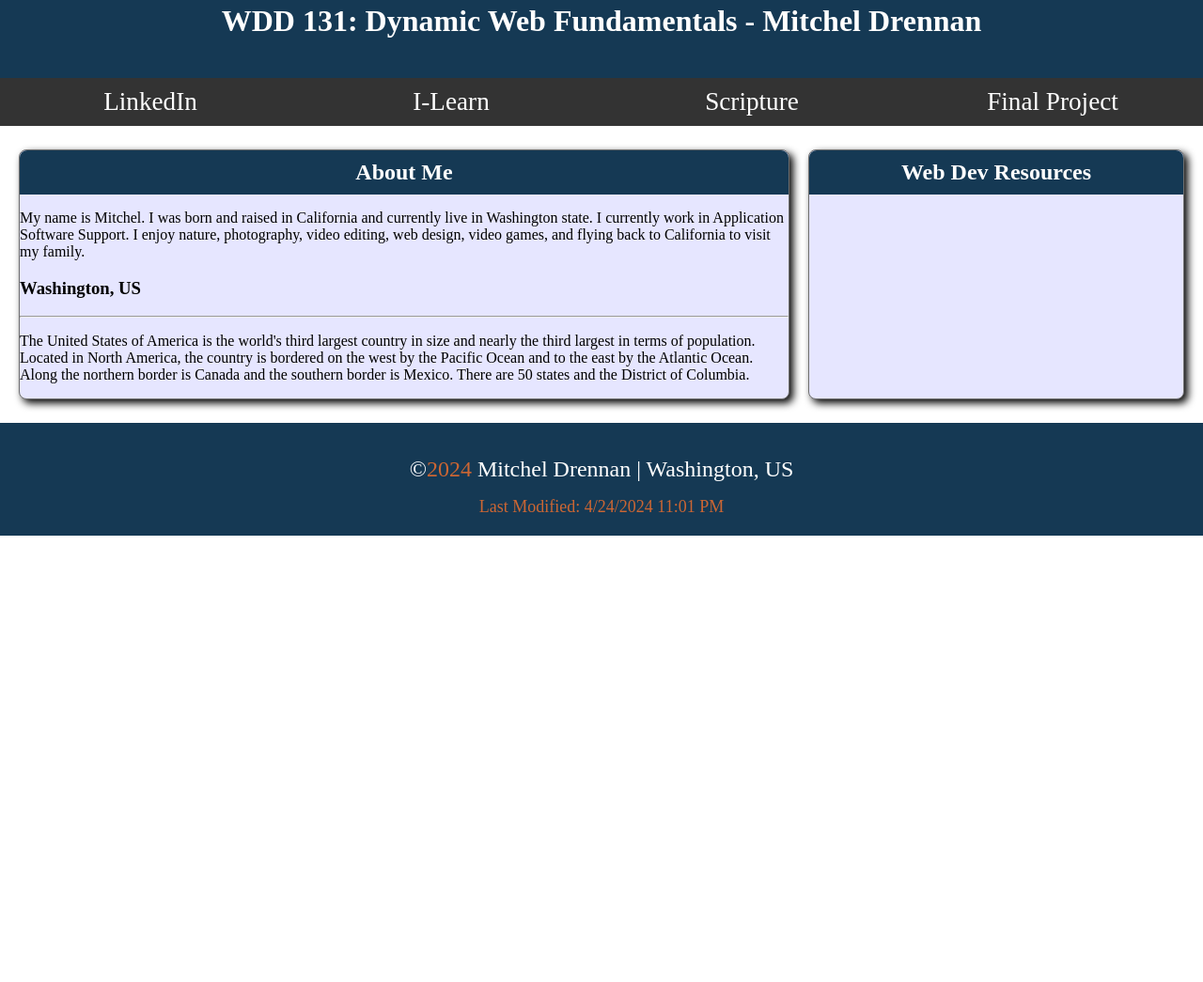
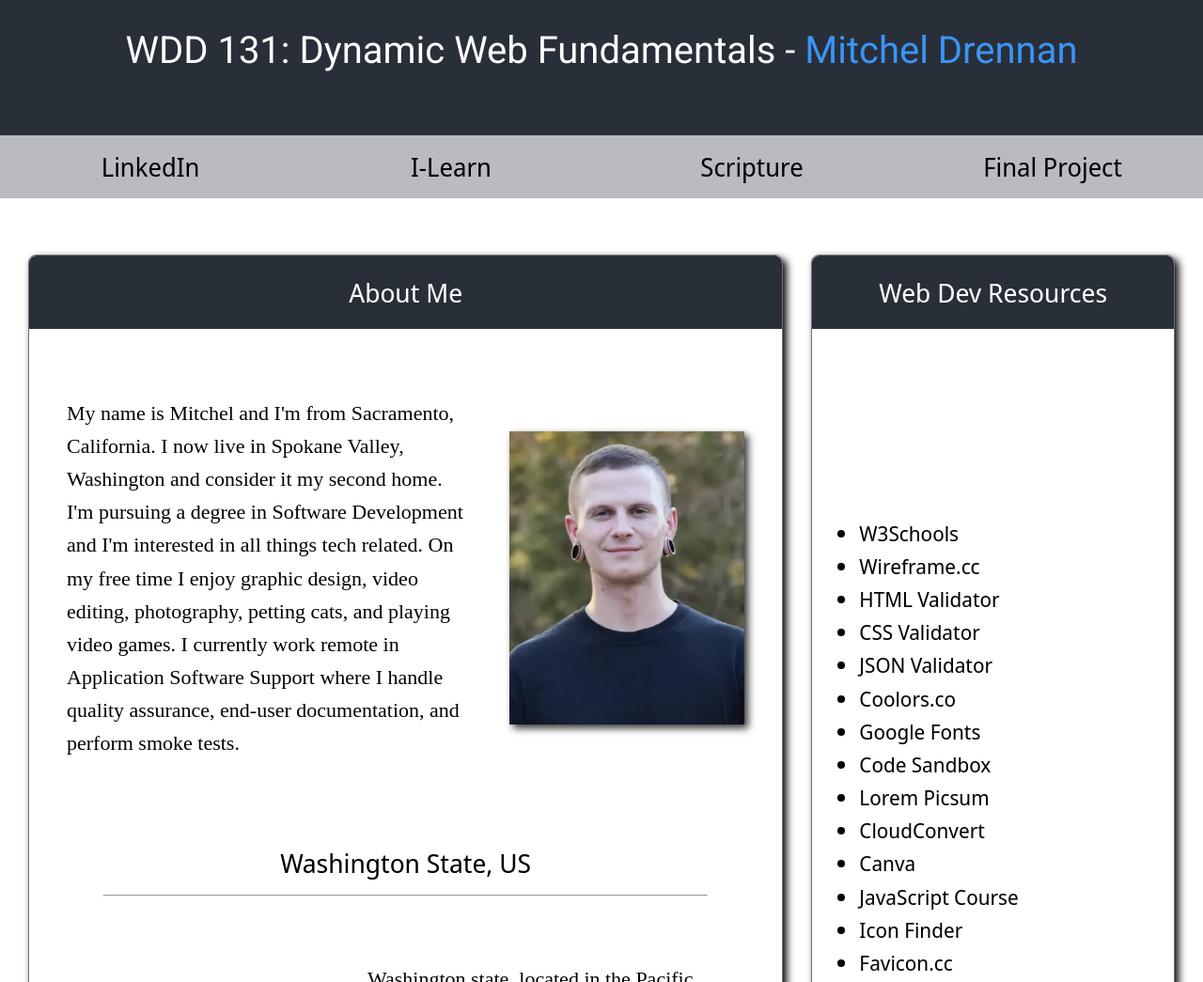
Before and after one commit to mdrennan91/wdd131, a plain HTML site: page index.html in a window 1280 px wide. Shown: the part 37-1082 px from the top of the page at 94% size. Before the commit the page ends 800 px from the top, so only its background shows below. Drawn offline with Linux system fonts and the light colour scheme.

Commit message:
Home page v2

```diff
--- a/index.html
+++ b/index.html
@@ -5,12 +5,12 @@
     <meta name="viewport" content="width=device-width, initial-scale=1.0">
     <title>WDD 131 - Dynamic Web Fundamentals - Mitchel Drennan</title>
     <meta name="author" content="Mitchel Drennan">
-    <meta name="description" content="WDD 131 - Dynamic Web Fundamentals - Mitchel Drennan. This portal serves as a central hub for accessing course assignments and activities.">
+    <meta name="description" content="WDD 131 - Dynamic Web Fundamentals - Mitchel Drennan. This portal serves as a central hub for accessing my personal links and also web dev resource links.">
     <link rel="stylesheet" href="styles/base.css">
 </head>
 <body>
     <header>
-        <h1>WDD 131: Dynamic Web Fundamentals - Mitchel Drennan</h1>
+        <h1>WDD 131: Dynamic Web Fundamentals - <span class="name">Mitchel Drennan</span></h1>
     </header>
     <nav>
         <div class="navbar">
@@ -23,17 +23,42 @@
     <main>
         <section class="card1">
             <h2>About Me</h2>
-            <p>My name is Mitchel. I was born and raised in California and currently live in Washington state. I currently work in Application Software Support.
-                I enjoy nature, photography, video editing, web design, video games, and flying back to California to visit my family.
-            </p>
-            <h3>Washington, US</h3>
+            <div class="profile-section">
+                <p>My name is Mitchel and I'm from Sacramento, California. I now live in Spokane Valley, Washington and consider it my second home.
+                    I'm pursuing a degree in Software Development and I'm interested in all things tech related. On my free time I enjoy graphic design, video editing, photography, petting cats, and playing video games.
+                    I currently work remote in Application Software Support where I handle quality assurance, end-user documentation, and perform smoke tests.
+                </p>
+                <img src="images/mitchel_img.webp" alt="my selfie"  width="366" height="457">
+            </div>
+            <h3>Washington State, US</h3>
             <hr>
-            <p>The United States of America is the world's third largest country in size and nearly the third largest in terms of population.
-                Located in North America, the country is bordered on the west by the Pacific Ocean and to the east by the Atlantic Ocean.
-                Along the northern border is Canada and the southern border is Mexico. There are 50 states and the District of Columbia.</p>
+            <div class="info-section">
+                <img src="images/flag.webp" alt="american flag image"  width="300" height="178">
+                <p>Washington state, located in the Pacific Northwest of the United States, is distinguished by its diverse landscapes, ranging from the Pacific coastline to mountain ranges and fertile farmlands.
+                    Approximately 60% of Washington's residents live in the Seattle metropolitan area, the center of transportation, business, and industry, and home to an internationally renowned arts scene.
+                    The state is a leading lumber producer and is famous for its apples, cherries, and the production of wine.
+                    Washington's significant contributions to technology, aerospace, and a booming economy are juxtaposed with its vast areas of untouched wilderness, including national parks like Olympic and Mount Rainier.
+                </p>
+            </div>
         </section>
         <section class="card2">
             <h2>Web Dev Resources</h2>
+            <ul>
+                <li><a href="https://www.w3schools.com/" target="_blank">W3Schools</a></li>
+                <li><a href="https://wireframe.cc/" target="_blank">Wireframe.cc</a></li>
+                <li><a href="https://validator.w3.org/#validate_by_input" target="_blank">HTML Validator</a></li>
+                <li><a href="https://jigsaw.w3.org/css-validator/#validate_by_input" target="_blank">CSS Validator</a></li>
+                <li><a href="https://jsonlint.com/" target="_blank">JSON Validator</a></li>
+                <li><a href="https://coolors.co/" target="_blank">Coolors.co</a></li>
+                <li><a href="https://fonts.google.com/" target="_blank">Google Fonts</a></li>
+                <li><a href="https://codesandbox.io/" target="_blank">Code Sandbox</a></li>
+                <li><a href="https://picsum.photos/" target="_blank">Lorem Picsum</a></li>
+                <li><a href="https://cloudconvert.com/login" target="_blank">CloudConvert</a></li>
+                <li><a href="https://www.canva.com/" target="_blank">Canva</a></li>
+                <li><a href="https://fireship.io/courses/javascript/" target="_blank">JavaScript Course</a></li>
+                <li><a href="https://www.iconfinder.com/" target="_blank">Icon Finder</a></li>
+                <li><a href="https://www.favicon.cc/?" target="_blank">Favicon.cc</a></li>
+            </ul>
         </section>
     </main>
     <footer>
--- a/styles/base.css
+++ b/styles/base.css
@@ -1,3 +1,5 @@
+@import url('https://fonts.googleapis.com/css2?family=Roboto&family=Noto+Sans+Display:ital,wght@0,100..900;1,100..900&family=Rock+Salt&display=swap');
+
 body,
 html {
     height: 100%;
@@ -5,8 +7,9 @@ html {
     padding: 0;
 }
 
+/* HEADER AND NAV */
 header {
-    background-color: #153954;
+    background-color: #292F38;
     color: white;
     text-align: center;
     padding: 20px 0;
@@ -16,6 +19,17 @@ header {
     justify-content: center;
 }
 
+header h1 {
+    font-size: 2.5rem;
+    font-family: 'roboto', sans-serif;
+    font-weight: 500;
+    padding: 20px 0;
+}
+
+.name {
+    color: #3995f7;
+}
+
 nav {
     margin: 0;
     padding: 0;
@@ -23,33 +37,37 @@ nav {
 
 .navbar {
     width: 100%;
-    background-color: #333333;
+    background-color: #b9bbc1;
     overflow: auto;
 }
 
 .navbar a {
     float: left;
-    padding: 10px;
-    color: white;
+    padding: 15px;
+    color: black;
     text-decoration: none;
     font-size: 1.7em;
     width: 25%;
     text-align: center;
     box-sizing: border-box;
+    font-family: 'noto sans display';
 }
 
 .navbar a:hover {
-    background-color: #2c2c2c;
+    background-color: #3995f7;
+    transition: all 0.4s ease 0s;
+    color: white;
 }
 
+/* MAIN CARD SECTION */
 main {
     display: grid;
     grid-template-columns: 1fr 1fr 1fr;
-    grid-gap: 20px;
+    grid-gap: 30px;
     background-color: #fff;
-    padding: 20px;
-    margin-top: 5px;
-    margin-bottom: 5px;
+    padding: 30px;
+    margin-top: 30px;
+    margin-bottom: 30px;
 }
 
 .card1 {
@@ -58,11 +76,12 @@ main {
 
 .card2 {
     grid-column: 3 / 4;
+
 }
 
 .card1,
 .card2 {
-    background-color: #e6e6ff;
+    background-color: #ffffff;
     border-radius: 8px;
     border: 1px solid #6f6f6f;
     box-shadow: 4px 4px 8px 0;
@@ -70,22 +89,104 @@ main {
 
 .card1 h2,
 .card2 h2 {
-    background-color: #153954;
+    background-color: #292F38;
     color: white;
-    padding: 10px;
+    padding: 20px;
     margin-top: 0;
     margin-bottom: 10px;
     box-sizing: border-box;
     border-radius: 8px 8px 0 0;
     text-align: center;
+    font-size: 28px;
+    font-family: 'noto sans display';
+    font-weight: 500;
 }
 
+.card1 h3 {
+    font-family: 'noto sans display';
+    font-weight: 500;
+}
 
+.card1 p,
+.card2 p {
+    font-size: 22px;
+    text-align: left;
+    padding: 20px;
+    line-height: 1.6;
+}
+
+.profile-section {
+    display: flex;
+    align-items: center;
+    justify-content: center;
+    text-align: left;
+    padding: 20px;
+}
+
+.profile-section p {
+    margin-right: 20px;
+    flex: 1;
+}
+
+.profile-section img {
+    max-width: 250px;
+    height: auto;
+    margin-right: 20px;
+    box-shadow: 4px 4px 8px 0 rgba(0, 0, 0, 0.8);
+}
+
+.info-section {
+    display: flex;
+    align-items: center;
+    justify-content: space-between;
+    padding: 20px;
+}
+
+.info-section img {
+    max-width: 100%;
+    height: auto;
+    margin-right: 20px;
+    box-shadow: 4px 4px 8px 0 rgba(0, 0, 0, 0.8);
+}
+
+.card1 h3 {
+    text-align: center;
+    width: 100%;
+    display: block;
+    font-size: 28px;
+    margin-bottom: 15px;
+}
+
+hr {
+    width: 80%;
+}
+
+.card2 ul {
+    padding: 0;
+    margin-left: 50px;
+    margin-top: 200px;
+    font-size: 22px;
+    line-height: 1.6;
+    font-family: 'noto sans display';
+}
+
+.card2 a {
+    text-decoration: none;
+    color: inherit;
+}
+
+.card2 a:hover {
+    text-decoration: underline;
+    transition: all 0.4s ease 0s;
+}
+
+/* FOOTER CONTENT */
 footer {
-    background-color: #153954;
+    background-color: #292F38;
     color: white;
     text-align: center;
     padding: 20px 0;
+    font-family: 'noto sans display';
 }
 
 .footer-content {
@@ -102,12 +203,12 @@ footer {
 }
 
 #currentYear {
-    color: #cc6633;
+    color: #3995f7;
 }
 
 #lastModified {
-    color: #cc6633;
+    color: #3995f7;
     margin: 0;
-    font-size: 18px;
+    font-size: 24px;
     margin-top: 10px;
 }
```
Also changed, not shown: images/flag.webp (added), images/mitchel_img.webp (added).
